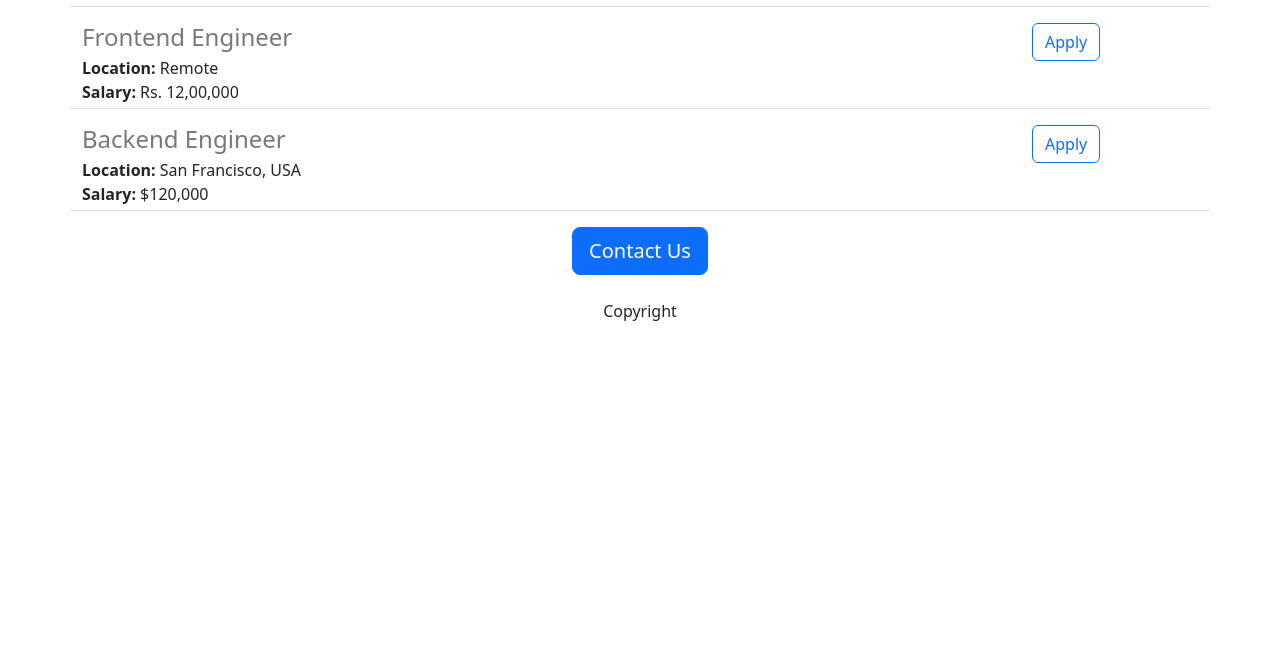
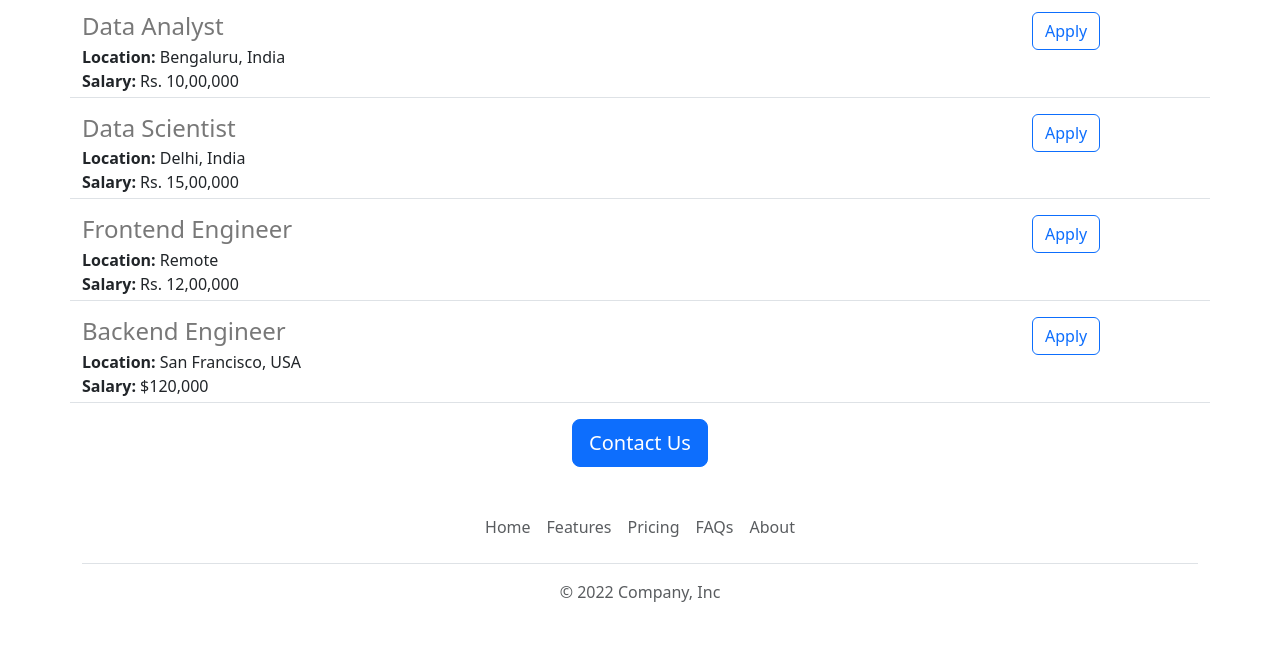
Before and after one commit to jasemp/careers-website, a Flask app: page / in a window 1280 px wide. Shown: the part 889-1549 px from the top of the page. Before the commit the page ends 1210 px from the top, so only its background shows below. Run offline with Flask 3, Linux system fonts and the light colour scheme.

Commit message:
footer and nav

```diff
--- /dev/null
+++ b/templates/footer.html
@@ -0,0 +1,12 @@
+<div class="container">
+  <footer class="py-3 my-4">
+    <ul class="nav justify-content-center border-bottom pb-3 mb-3">
+      <li class="nav-item"><a href="#" class="nav-link px-2 text-muted">Home</a></li>
+      <li class="nav-item"><a href="#" class="nav-link px-2 text-muted">Features</a></li>
+      <li class="nav-item"><a href="#" class="nav-link px-2 text-muted">Pricing</a></li>
+      <li class="nav-item"><a href="#" class="nav-link px-2 text-muted">FAQs</a></li>
+      <li class="nav-item"><a href="#" class="nav-link px-2 text-muted">About</a></li>
+    </ul>
+    <p class="text-center text-muted">&copy; 2022 Company, Inc</p>
+  </footer>
+</div>
--- a/templates/home.html
+++ b/templates/home.html
@@ -9,15 +9,25 @@
       #banner {
         height: 360px;
         width: 100%;
+        object-fit:cover;
+        margin-bottom:16px;
       }
     </style>
   </head>
   <body>
+    {% include 'nav.html' %}
+    <img class="img-fluid" id="banner" src="./static/banner.jpg">
     <div class="container">
-        <h1 class="text-center mt-2 mb-4">{{company_name}} Careers</h1>
-        <img class="img-fluid" id="banner" src="./static/banner.jpg">
-        <h2 class="text-center mt-2 mb-4">About Jovian</h2>
-        <p class="lead">Lorem ipsum dolor sit amet, consectetur adipiscing elit, sed do eiusmod tempor incididunt ut labore et dolore magna aliqua. Ut enim ad minim veniam, quis nostrud exercitation ullamco laboris nisi ut aliquip ex ea commodo consequat. Duis aute irure dolor in reprehenderit in voluptate velit esse cillum dolore eu fugiat nulla pariatur. Excepteur sint occaecat cupidatat non proident, sunt in culpa qui officia deserunt mollit anim id est laborum.</p>
+        <h2 class="text-center mt-2 mb-4">Jovian Careers</h2>
+      <div class="row" style="margin-bottom:16px">
+        <div class="col-md-6">
+          <p class="lead">Lorem ipsum dolor sit amet, consectetur adipiscing elit, sed do eiusmod tempor incididunt ut labore et dolore magna aliqua. Ut enim ad minim veniam, quis nostrud exercitation ullamco laboris nisi ut aliquip ex ea commodo consequat. Duis aute irure dolor in reprehenderit in voluptate velit esse cillum dolore eu fugiat nulla pariatur. Excepteur sint occaecat cupidatat non proident, sunt in culpa qui officia deserunt mollit anim id est laborum.
+          </p>
+        </div>
+        <div class="d-none d-md-block col-md-6">
+          <img src="/static/people.jpg" style="height:320px;border-radius:4px">
+        </div>
+      </div>
         <h2 class="text-center mt-2 mb-4">Open Postions</h2>
         <div>
           {% for job in jobs %}
@@ -26,8 +36,8 @@
         </div>
         <div class="text-center">
           <button class="btn btn-primary btn-lg">Contact Us</button>
-          <p class="mt-4">Copyright</p>
         </div>
     </div>
+    {% include 'footer.html' %}
   </body>
 </html>
--- a/templates/jobitem.html
+++ b/templates/jobitem.html
@@ -11,6 +11,6 @@
     {% endif %}
   </div>
   <div class="col-2">
-    <button type="button" class="btn btn-outline-primary">Apply</button>
+    <a href="mailto:hello@jovian.ai?subject=Application for {{job['title']}}" type="button" class="btn btn-outline-primary float-right align-middle">Apply</a>
   </div>
 </div>
--- /dev/null
+++ b/templates/nav.html
@@ -0,0 +1,9 @@
+<nav class="navbar shawdow-sm fixed-top bg-white">
+  <div class="container-fluid">
+    <a class="navbar-brand" href="#">
+      <img src="/static/logo.svg" alt="Logo" width="30" height="24" class="d-inline-block align-text-top">
+      Jovian
+    </a>
+  </div>
+</nav>
+<div style="height:56px"></div>
```
Also changed, not shown: static/logo.svg (added), 1 other file.
